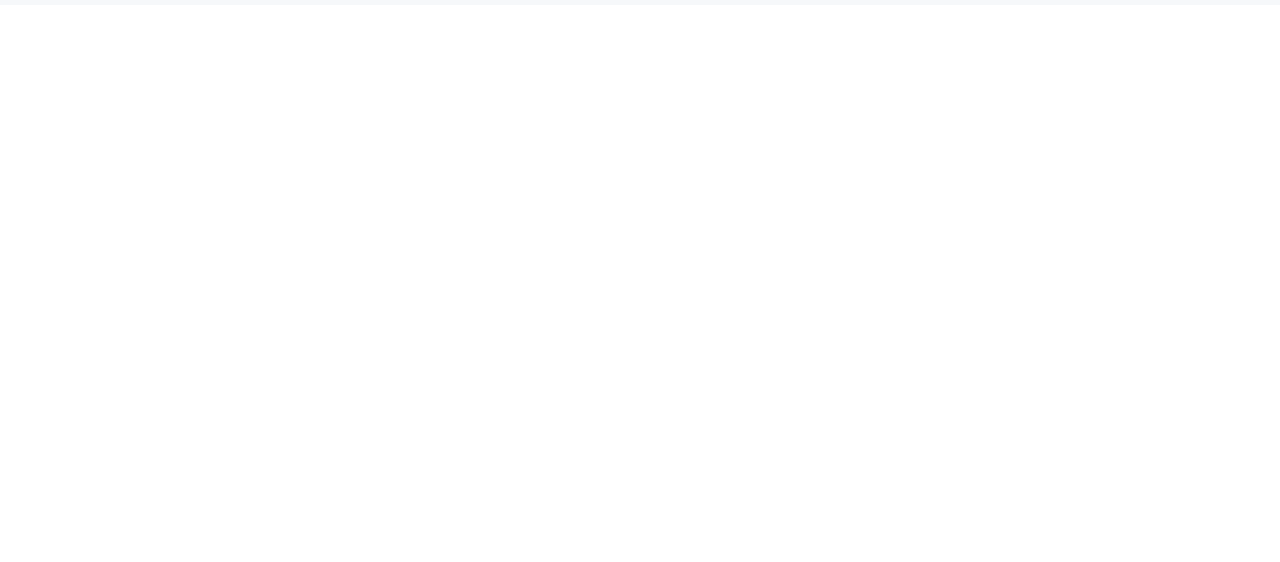
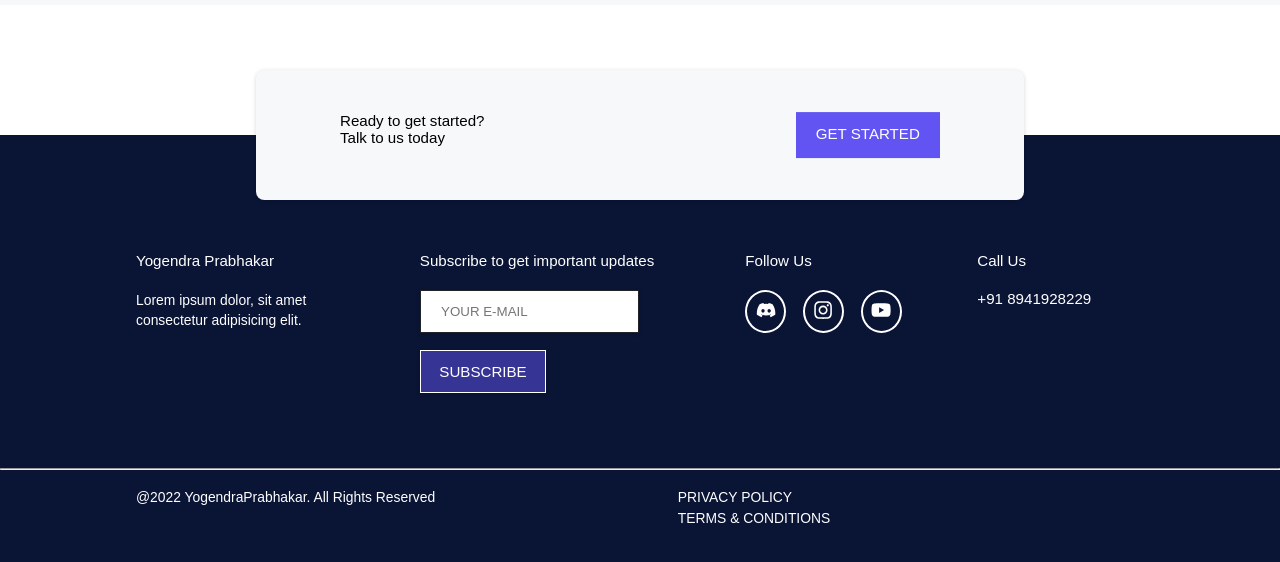
Before and after one commit to yogendra301295/trendss, a React (Create React App) app: page / in a window 1280 px wide. Shown: the part 1281-1843 px from the top of the page. Before the commit the page ends 1286 px from the top, so only its background shows below. Built offline with nearby package versions, Linux system fonts and the light colour scheme.

Commit message:
Footer secion added globally

```diff
--- a/src/App.js
+++ b/src/App.js
@@ -10,6 +10,7 @@
 import { GlobalStyle } from "./GlobalStyle";
 import { ThemeProvider } from "styled-components";
 import Header from "./Component/Header";
+import Footer from "./Component/Footer";
 
 const App = () => {
  const theme = {
@@ -19,7 +20,7 @@
     black: "#212529",
     helper: "#8490ff",
     bg: "#F6F8FA",
-    footer_bg: "0a1435",
+    footer_bg: "#0a1435",
     btn: "rgb(98, 84, 243, 0.5)",
     hr: "#ffffff",
     gradient: "linear-gradient(0deg, rgb(132 144 255) 0%, rgb(98 189 252) 100%)",
@@ -46,6 +47,7 @@
         <Route path="/cart" element={<Cart /> } />
         <Route path="*" element={<ErrorPage /> } />
       </Routes>
+      <Footer />
     </Router>
     </ThemeProvider>
 
--- /dev/null
+++ b/src/Component/Footer.js
@@ -0,0 +1,163 @@
+import React from "react";
+import styled from "styled-components";
+import { NavLink } from "react-router-dom";
+import { Button } from "../styles/Button";
+import { FaDiscord, FaInstagram, FaYoutube } from "react-icons/fa";
+
+const Footer = () => {
+  return (
+    <>
+      <Wrapper>
+        <section className="contact-short">
+          <div className="grid grid-two-column">
+            <div>
+              <h3>Ready to get started?</h3>
+              <h3>Talk to us today</h3>
+            </div>
+
+            <div>
+              <Button className="btn hireme-btn">
+                <NavLink to="/"> Get Started </NavLink>
+              </Button>
+            </div>
+          </div>
+        </section>
+        {/* footer section */}
+
+        <footer>
+          <div className="container grid grid-four-column">
+            <div className="footer-about">
+              <h3>Yogendra Prabhakar</h3>
+              <p>Lorem ipsum dolor, sit amet consectetur adipisicing elit. </p>
+            </div>
+            <div className="footer-subscribe">
+              <h3>Subscribe to get important updates</h3>
+              <form action="#">
+                <input type="email" name="email" placeholder="YOUR E-MAIL" />
+
+                <input type="submit" value="subscribe" />
+              </form>
+            </div>
+            <div className="footer-social">
+              <h3>Follow Us</h3>
+              <div className="footer-social--icons">
+                <div>
+                  <FaDiscord className="icons" />
+                </div>
+                <div>
+                  <FaInstagram className="icons" />
+                </div>
+                <div>
+                  <a
+                    target="_blank">
+                    <FaYoutube className="icons" />
+                  </a>
+                </div>
+              </div>
+            </div>
+            <div className="footer-contact">
+              <h3>Call Us</h3>
+              <h3>+91 8941928229</h3>
+            </div>
+          </div>
+
+          <div className="footer-bottom--section">
+            <hr />
+            <div className="container grid grid-two-column ">
+              <p>
+                @{new Date().getFullYear()} YogendraPrabhakar. All Rights Reserved
+              </p>
+              <div>
+                <p>PRIVACY POLICY</p>
+                <p>TERMS & CONDITIONS</p>
+              </div>
+            </div>
+          </div>
+        </footer>
+      </Wrapper>
+    </>
+  );
+};
+
+const Wrapper = styled.section`
+  .iSIFGq {
+    margin: 0;
+  }
+
+  .contact-short {
+    max-width: 60vw;
+    margin: auto;
+    padding: 5rem 10rem;
+    background-color: ${({ theme }) => theme.colors.bg};
+    border-radius: 1rem;
+    box-shadow: ${({ theme }) => theme.colors.shadowSupport};
+    transform: translateY(50%);
+
+    .grid div:last-child {
+      justify-self: end;
+      align-self: center;
+    }
+  }
+
+  footer {
+    padding: 14rem 0 9rem 0;
+    background-color: ${({ theme }) => theme.colors.footer_bg};
+    h3 {
+      color: ${({ theme }) => theme.colors.hr};
+      margin-bottom: 2.4rem;
+    }
+    p {
+      color: ${({ theme }) => theme.colors.white};
+    }
+    .footer-social--icons {
+      display: flex;
+      gap: 2rem;
+
+      div {
+        padding: 1rem;
+        border-radius: 50%;
+        border: 2px solid ${({ theme }) => theme.colors.white};
+
+        .icons {
+          color: ${({ theme }) => theme.colors.white};
+          font-size: 2.4rem;
+          position: relative;
+          cursor: pointer;
+        }
+      }
+    }
+  }
+
+  .footer-bottom--section {
+    padding-top: 9rem;
+
+    hr {
+      margin-bottom: 2rem;
+      color: ${({ theme }) => theme.colors.hr};
+      height: 0.1px;
+    }
+  }
+
+  @media (max-width: ${({ theme }) => theme.media.mobile}) {
+    .contact-short {
+      max-width: 80vw;
+      margin: 4.8rem auto;
+      transform: translateY(0%);
+      text-align: center;
+
+      .grid div:last-child {
+        justify-self: center;
+      }
+    }
+
+    footer {
+      padding: 9rem 0 9rem 0;
+    }
+
+    .footer-bottom--section {
+      padding-top: 4.8rem;
+    }
+  }
+`;
+
+export default Footer;
```
Also changed, not shown: src/GlobalStyle.js (line endings or trailing spaces).
